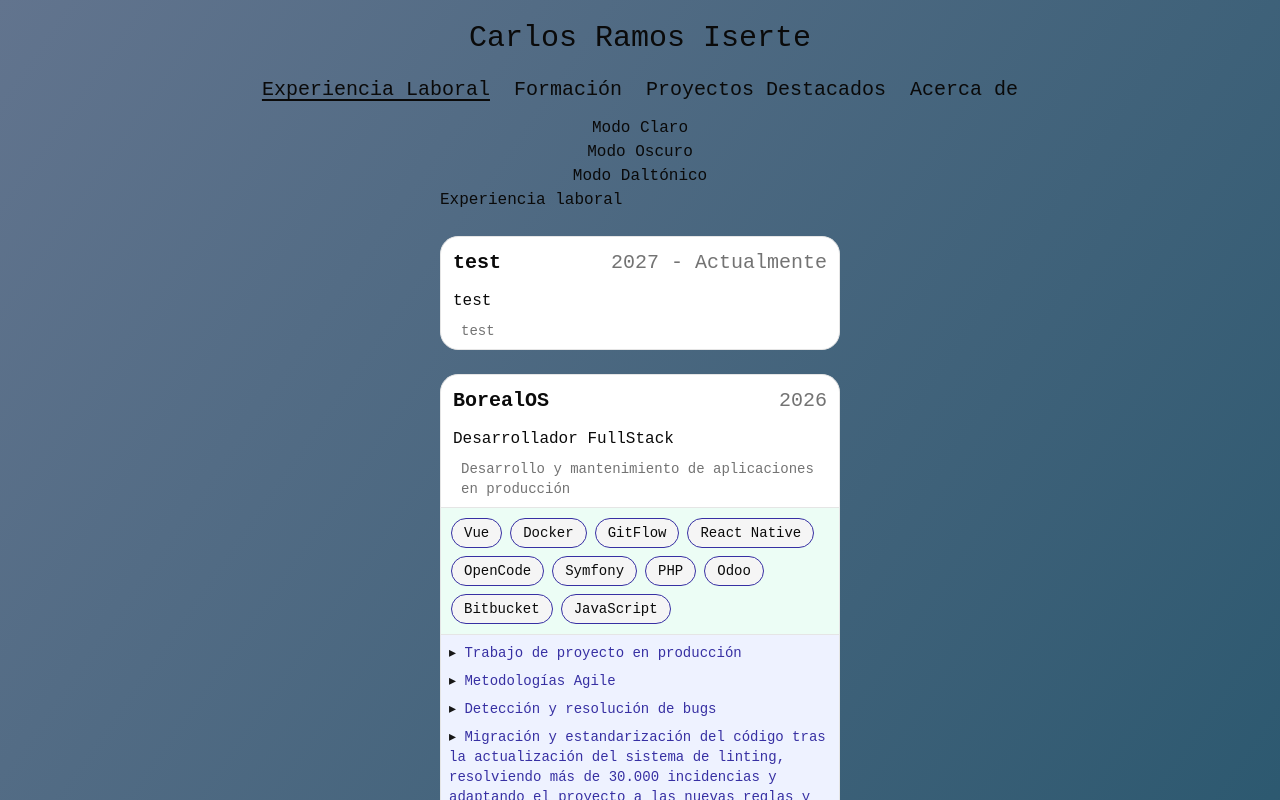
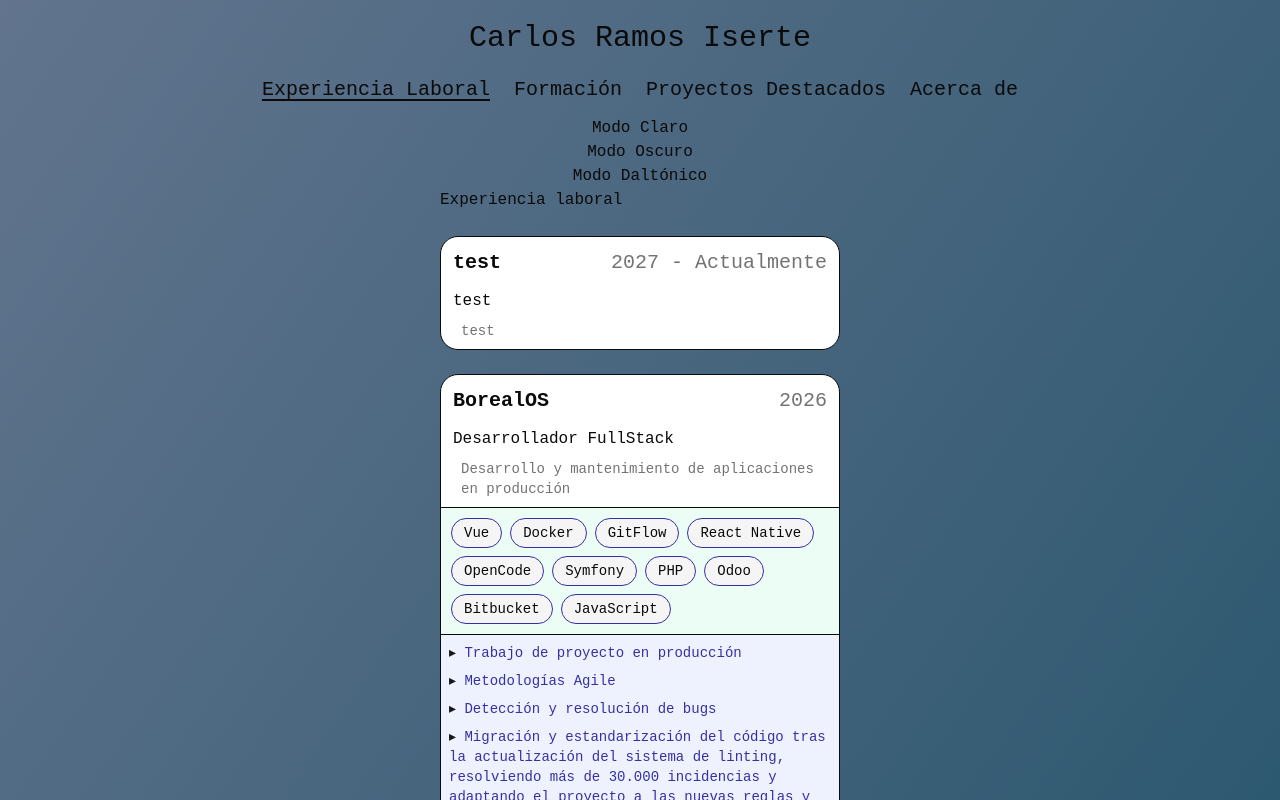
Before and after one commit to CarlosRamosDeveloper/portfolio, a React (Vite) app: page /experience in a window 1280 px wide. Shown: the top 800 px of the page. Built offline with nearby package versions, Linux system fonts and the light colour scheme.

Commit message:
fixed card overflow at experience card, changed border color at separator and experience card

```diff
--- a/src/portfolio/components/Separator.tsx
+++ b/src/portfolio/components/Separator.tsx
@@ -1,3 +1,3 @@
 export const Separator = () => {
-  return <div className="border-t border-border" />;
+  return <div className="border-t border-foreground" />;
 };
--- a/src/portfolio/pages/experience/components/ExperienceCard.tsx
+++ b/src/portfolio/pages/experience/components/ExperienceCard.tsx
@@ -13,7 +13,7 @@ interface Props {
 
 export const ExperienceCard = ({ experience }: Props) => {
   return (
-    <div className="my-6 w-100 border rounded-2xl bg-card text-card-foreground">
+    <div className="my-6 w-100 border border-foreground rounded-2xl bg-card text-card-foreground overflow-hidden">
       <div className="flex p-3 justify-between">
         <div className="font-semibold text-xl">{experience.company}</div>
         <ExperienceDate start={experience.startYear} end={experience.endYear} />
```
